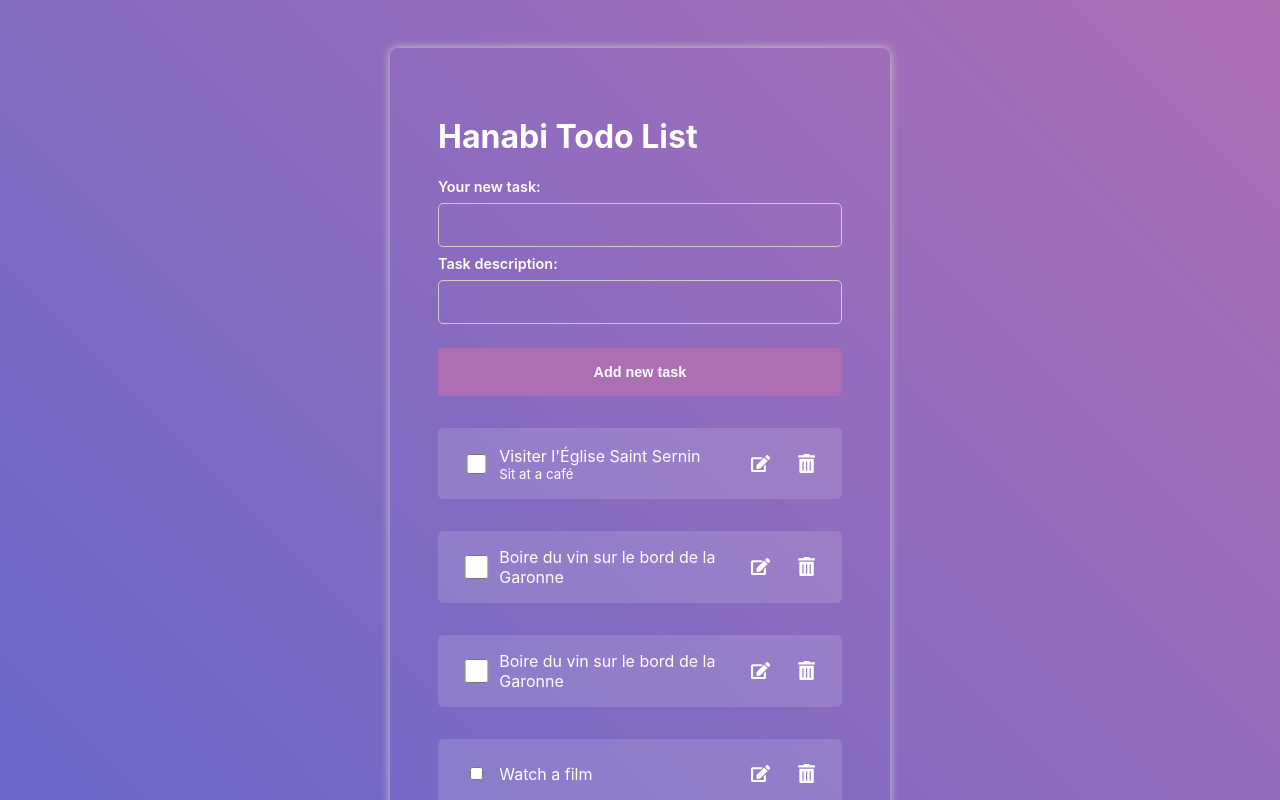
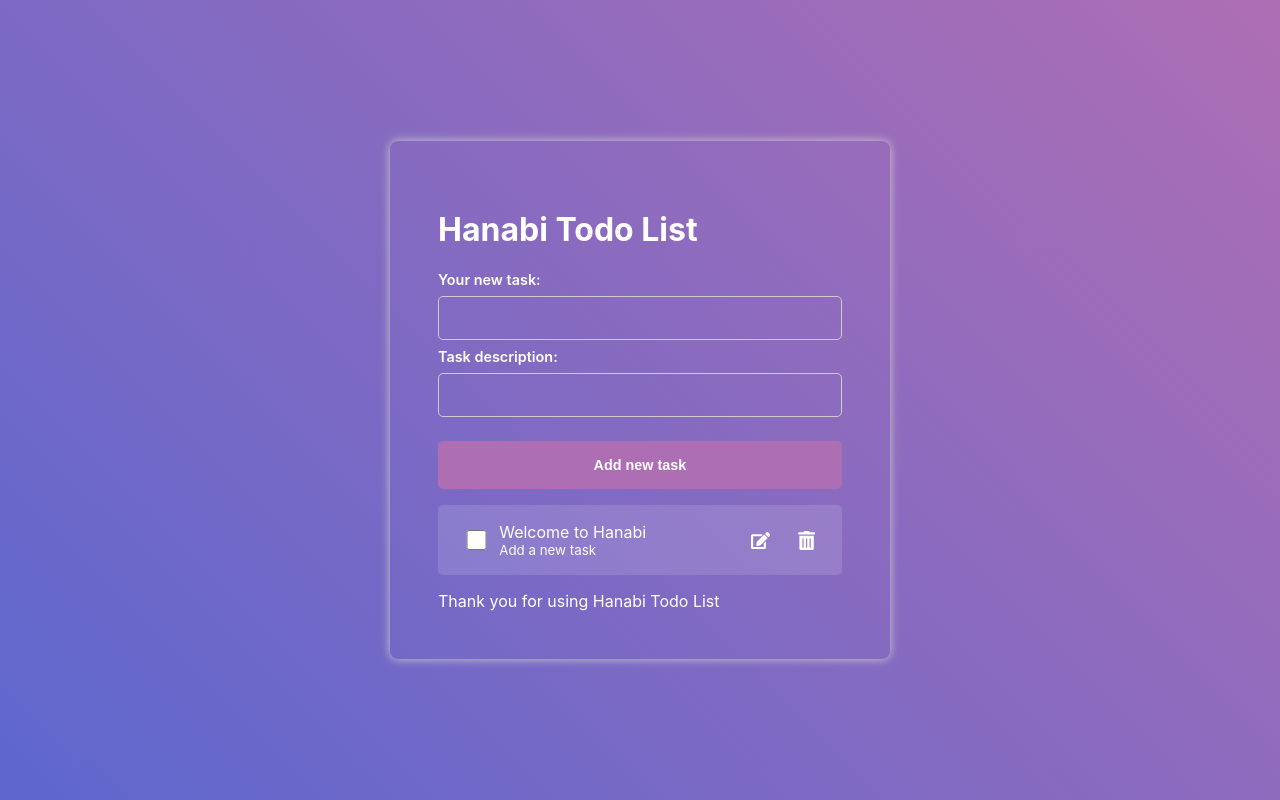
Before and after one commit to alejandro-ao/react-todo-list, a React (Create React App) app: page / in a window 1280 px wide. Shown: the top 800 px of the page. Built offline with nearby package versions, Linux system fonts and the light colour scheme.

Commit message:
refactor: main css

```diff
--- a/src/App.css
+++ b/src/App.css
@@ -32,6 +32,19 @@ body {
   color: #fff;
 }
 
+/* UTILITIES */
+.crossed {
+  text-decoration: line-through;
+}
+
+.center-vertical {
+  display: flex;
+  flex-direction: column;
+  align-items: start;
+  justify-content: center;
+}
+
+/* GENERAL */
 .btn {
   border: none;
   border-radius: 5px;
@@ -62,6 +75,21 @@ body {
   margin-bottom: 1rem;
 }
 
+input,
+textarea {
+  width: 100%;
+  max-width: 100%;
+  margin: 0.5rem 0;
+  line-height: 2em;
+  padding: 0.2em 1em;
+  background-color: transparent;
+  border: 1px #ccc solid;
+  border-radius: 5px;
+  color: #fff;
+  font-size: 1.1rem;
+}
+
+/* CONTAINER */
 .todo-list {
   margin: 3rem 0;
   margin-inline: auto;
@@ -73,17 +101,7 @@ body {
   animation: appear 1s ease;
 }
 
-@keyframes appear {
-  0% {
-    /* transform: scaleY(0); */
-    opacity: 0;
-  }
-  100% {
-    /* transform: scaleY(1); */
-    opacity: 1;
-  }
-}
-
+/* ADD TASK */
 .todo-list__add label {
   display: block;
   width: 100%;
@@ -91,19 +109,26 @@ body {
   font-size: 0.9rem;
 }
 
+/* TASK */
 .todo-list__task {
   animation: appear 1s ease;
   display: flex;
   gap: 1rem;
-  margin: 2rem 0;
+  margin: 1rem 0;
   justify-content: space-between;
   align-items: center;
 
   background-color: rgba(255, 255, 255, 0.128);
-  backdrop-filter: opacity(0.3);
 
   border-radius: 5px;
   padding: 1rem 1rem;
+}
+.todo-list__task__actions {
+  display: flex;
+  gap: 0.5rem;
+}
+.editing .todo-list__task__actions {
+  flex-direction: column;
 }
 .todo-list__task__actions button {
   display: flex;
@@ -133,40 +158,21 @@ body {
 .todo-list__task__info div {
   flex: 5;
 }
-.todo-list__task__actions {
-  display: flex;
-  gap: 0.5rem;
-}
-.editing .todo-list__task__actions {
-  flex-direction: column;
-}
-
-input,
-textarea {
-  width: 100%;
-  max-width: 100%;
-  margin: 0.5rem 0;
-  line-height: 2em;
-  padding: 0.2em 1em;
-  background-color: transparent;
-  border: 1px #ccc solid;
-  border-radius: 5px;
-  color: #fff;
-  font-size: 1.1rem;
-}
 
 .todo-list__task input,
 .todo-list__task textarea {
   font-size: 0.9rem;
 }
 
-.crossed {
-  text-decoration: line-through;
+
+/* ANIMATIONS */
+@keyframes appear {
+  0% {
+    /* transform: scaleY(0); */
+    opacity: 0;
+  }
+  100% {
+    /* transform: scaleY(1); */
+    opacity: 1;
+  }
 }
-
-.center-vertical {
-  display: flex;
-  flex-direction: column;
-  align-items: start;
-  justify-content: center;
-}
--- a/src/App.js
+++ b/src/App.js
@@ -10,46 +10,12 @@ function App() {
   const [tasks, setTasks] = useState([
     {
       id: 1,
-      name: "Visiter l'Église Saint Sernin",
-      description: "Sit at a café",
+      name: "Welcome to Hanabi",
+      description: "Add a new task",
       finished: false,
       editing: false,
     },
-    {
-      id: 2,
-      name: "Boire du vin sur le bord de la Garonne",
-      description: "",
-      finished: false,
-      editing: false,
-    },
-    {
-      id: 3,
-      name: "Boire du vin sur le bord de la Garonne",
-      description: "",
-      finished: false,
-      editing: false,
-    },
-    {
-      id: 4,
-      name: "Watch a film",
-      description: "",
-      finished: false,
-      editing: false,
-    },
-    {
-      id: 5,
-      name: "Smoke weed everyday",
-      description: "",
-      finished: false,
-      editing: false,
-    },
-    {
-      id: 6,
-      name: "do research on astronomy",
-      description: "",
-      finished: false,
-      editing: false,
-    },
+
   ]);
 
   const deleteTask = (id) => {
```
